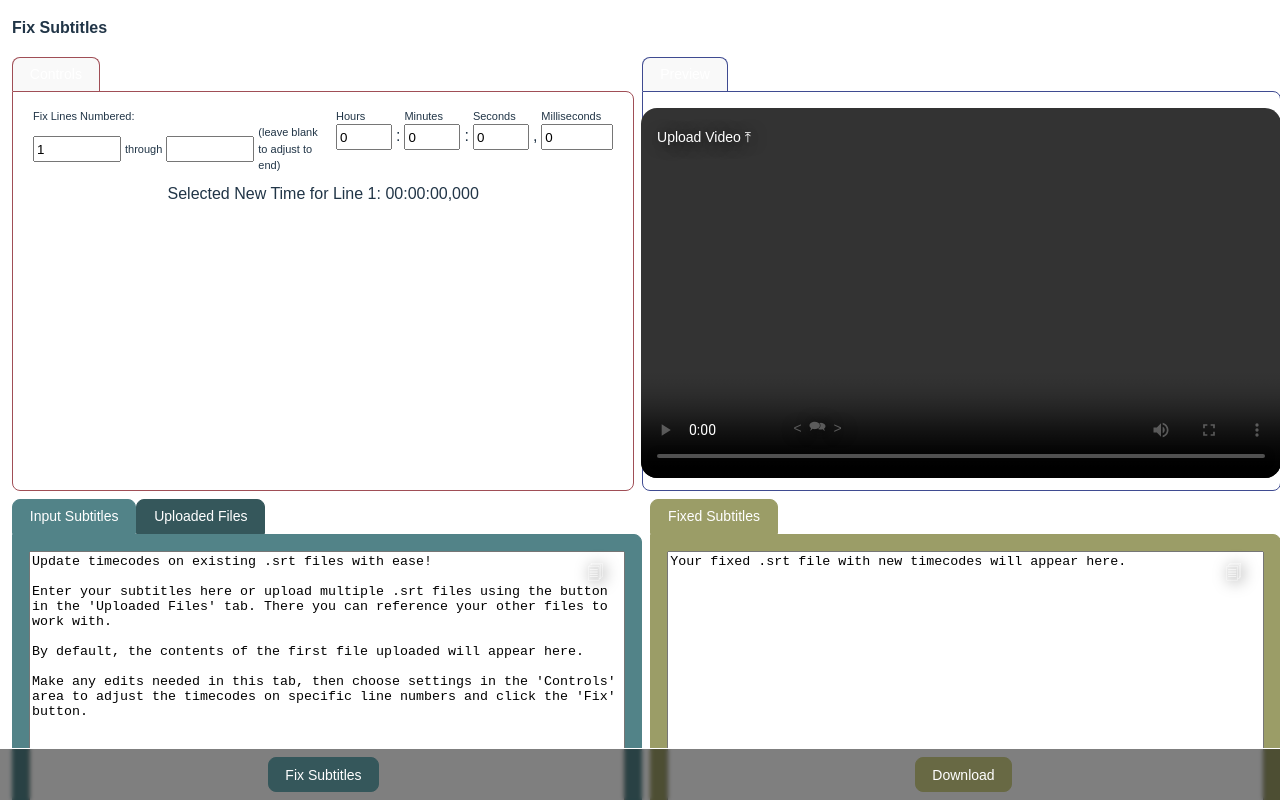
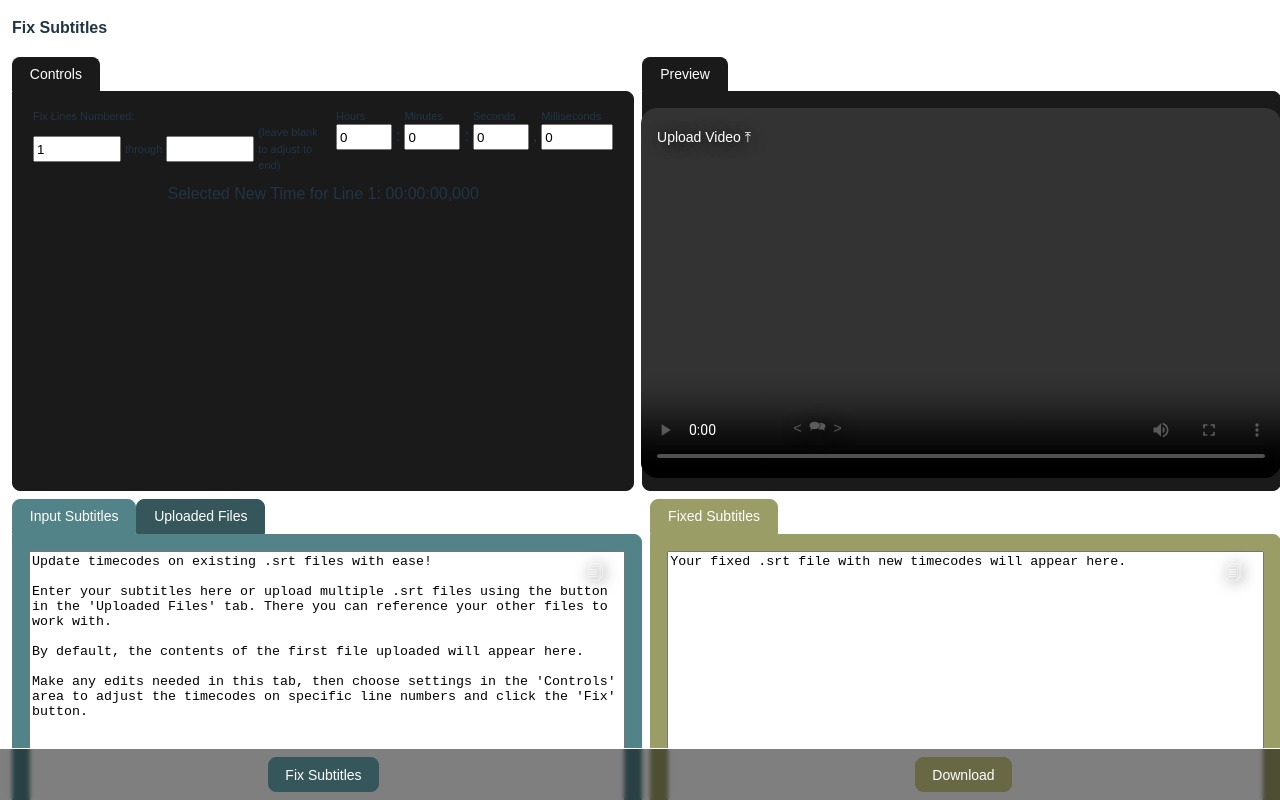
Before and after one commit to mrnolanhenry/srt-client, a React (Vite) app: page / in a window 1280 px wide. Shown: the top 800 px of the page. Built offline with nearby package versions, Linux system fonts and the light colour scheme.

Commit message:
improved temporary styling

```diff
--- a/src/components/ControlsContainer/ControlsContainer.css
+++ b/src/components/ControlsContainer/ControlsContainer.css
@@ -1,24 +1,24 @@
 #controlsContainer {
   .tab-content-row {
     height: 400px;
-    /* background-color: rgba(160, 78, 86, 1); */
-    border-color: rgba(160, 78, 86, 1);
+    background-color: rgba(26, 26, 26, 1);
+    border-color: rgba(26, 26, 26, 1);
   }
 
   .tabbed-container-tab button {
-      /* background-color: color-mix(in oklab, rgba(160, 78, 86, 1) 75%, black); */
-      border-color: color-mix(in oklab, rgba(160, 78, 86, 1) 75%, black);
+      background-color: color-mix(in oklab, rgba(26, 26, 26, 1) 75%, black);
+      border-color: color-mix(in oklab, rgba(26, 26, 26, 1) 75%, black);
       border-style: solid;
       border-width: 1px 1px 0 1px;
   }
 
   .tabbed-container-tab button:hover {
-    /* background-color: color-mix(in oklab, rgba(160, 78, 86, 1) 90%, black); */
-    border-color: color-mix(in oklab, rgba(160, 78, 86, 1) 90%, black);
+    background-color: color-mix(in oklab, rgba(26, 26, 26, 1) 90%, black);
+    border-color: color-mix(in oklab, rgba(26, 26, 26, 1) 90%, black);
   }
 
   .tabbed-container-tab button.active {
-    /* background-color: rgba(160, 78, 86, 1); */
-    border-color: rgba(160, 78, 86, 1);
+    background-color: rgba(26, 26, 26, 1);
+    border-color: rgba(26, 26, 26, 1);
   }
 }
--- a/src/components/VideoContainer/VideoContainer.css
+++ b/src/components/VideoContainer/VideoContainer.css
@@ -1,24 +1,24 @@
 #videoContainer {
   .tab-content-row {
     height: 400px;
-    /* background-color: rgba(63, 75, 145, 1); */
-    border-color: rgba(63, 75, 145, 1);
+    background-color: rgba(26, 26, 26, 1);
+    border-color: rgba(26, 26, 26, 1);
   }
 
   .tabbed-container-tab button {
-      /* background-color: color-mix(in oklab, rgba(63, 75, 145, 1) 75%, black); */
-      border-color: color-mix(in oklab, rgba(63, 75, 145, 1) 75%, black);
+      background-color: color-mix(in oklab, rgba(26, 26, 26, 1) 75%, black);
+      border-color: color-mix(in oklab, rgba(26, 26, 26, 1) 75%, black);
       border-style: solid;
       border-width: 1px 1px 0 1px;
   }
 
   .tabbed-container-tab button:hover {
-    /* background-color: color-mix(in oklab, rgba(63, 75, 145, 1) 90%, black); */
-    border-color: color-mix(in oklab, rgba(63, 75, 145, 1) 90%, black);
+    background-color: color-mix(in oklab, rgba(26, 26, 26, 1) 90%, black);
+    border-color: color-mix(in oklab, rgba(26, 26, 26, 1) 90%, black);
   }
 
   .tabbed-container-tab button.active {
-    /* background-color: rgba(63, 75, 145, 1); */
-    border-color: rgba(63, 75, 145, 1);
+    background-color: rgba(26, 26, 26, 1);
+    border-color: rgba(26, 26, 26, 1);
   }
 }
```
